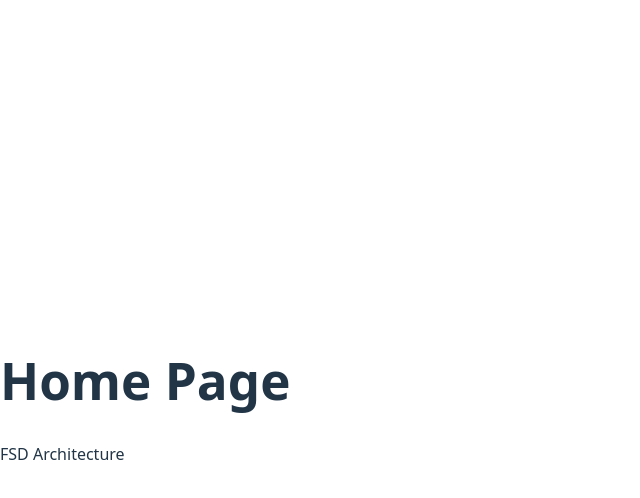
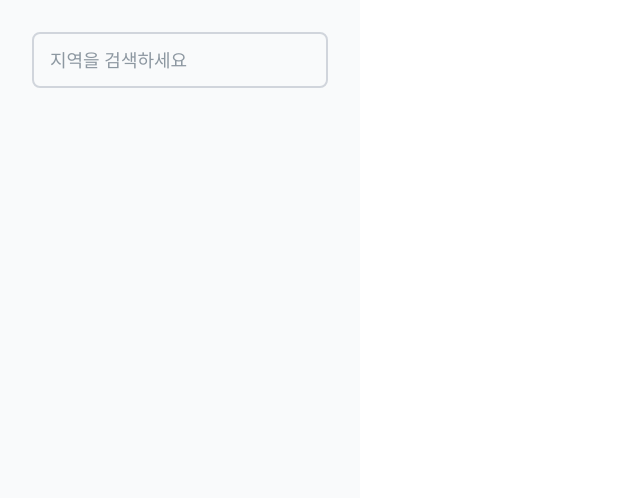
Before and after one commit to winterairy/REALTEETH-Task, a React (Vite) app: page / in a window 1280 px wide. Shown: the top 498 px of the page, without its empty margins (0-640 px from the left). Built offline with nearby package versions, Linux system fonts and the light colour scheme.

Commit message:
feat(#3): 검색창 UI 구성
- input을 활용한 기본 검색창 UI 틀 구성
ㄴ 검색창 focus 시에 검색창이 길어지면서 z-index를 조정해 검색창만 보이도록 조정
ㄴ 검색어 입력 시 실시간으로 검색어가 포함된 문구를 데이터에서 확인

```diff
--- a/src/app/providers/index.tsx
+++ b/src/app/providers/index.tsx
@@ -1,9 +1,10 @@
 import { ReactNode } from 'react';
+import { BrowserRouter } from 'react-router-dom';
 
 interface AppProvidersProps {
   children: ReactNode;
 }
 
 export const AppProviders = ({ children }: AppProvidersProps) => {
-  return <>{children}</>;
+  return <BrowserRouter>{children}</BrowserRouter>;
 };
--- a/src/pages/home/index.ts
+++ b/src/pages/home/index.ts
@@ -1 +1,2 @@
 export { HomePage } from './ui/HomePage';
+export { SearchBar } from './ui/SearchBar';
--- a/src/pages/home/ui/HomePage.tsx
+++ b/src/pages/home/ui/HomePage.tsx
@@ -1,8 +1,12 @@
-export const HomePage = () => {
+import { type ReactElement } from "react";
+import { SearchBar } from "./SearchBar";
+
+export const HomePage = (): ReactElement => {
   return (
-    <div>
-      <h1>Home Page</h1>
-      <p>FSD Architecture</p>
+    <div className="min-h-screen bg-gray-50 p-8">
+      <div className="max-w-4xl mx-auto">
+        <SearchBar />
+      </div>
     </div>
   );
 };
--- /dev/null
+++ b/src/pages/home/ui/SearchBar.tsx
@@ -0,0 +1,163 @@
+import { useState, useRef, useEffect, useMemo, type ReactElement } from "react";
+import { useNavigate } from "react-router-dom";
+
+// 지역 데이터 더미
+const REGIONS: readonly string[] = [
+  "서울특별시",
+  "부산광역시",
+  "대구광역시",
+  "인천광역시",
+  "광주광역시",
+  "대전광역시",
+  "울산광역시",
+  "세종특별자치시",
+  "경기도",
+  "강원도",
+  "충청북도",
+  "충청남도",
+  "전라북도",
+  "전라남도",
+  "경상북도",
+  "경상남도",
+  "제주특별자치도",
+  "서울 강남구",
+  "서울 강동구",
+  "서울 강북구",
+  "서울 강서구",
+  "서울 관악구",
+  "서울 광진구",
+  "서울 구로구",
+  "서울 금천구",
+  "서울 노원구",
+  "서울 도봉구",
+  "서울 동대문구",
+  "서울 동작구",
+  "서울 마포구",
+  "서울 서대문구",
+  "서울 서초구",
+  "서울 성동구",
+  "서울 성북구",
+  "서울 송파구",
+  "서울 양천구",
+  "서울 영등포구",
+  "서울 용산구",
+  "서울 은평구",
+  "서울 종로구",
+  "서울 중구",
+  "서울 중랑구",
+];
+
+export const SearchBar = (): ReactElement => {
+  const [searchQuery, setSearchQuery] = useState<string>("");
+  const [isFocused, setIsFocused] = useState<boolean>(false);
+  const searchContainerRef = useRef<HTMLDivElement>(null);
+  const navigate = useNavigate();
+
+  // 검색어에 따라 지역 필터링
+  const filteredRegions: string[] = useMemo<string[]>(() => {
+    if (searchQuery.trim() === "") {
+      return [];
+    }
+    return REGIONS.filter((region: string) =>
+      region.toLowerCase().includes(searchQuery.toLowerCase())
+    );
+  }, [searchQuery]);
+
+  // 외부 클릭 시 focus 해제
+  useEffect(() => {
+    const handleClickOutside = (event: MouseEvent): void => {
+      if (
+        searchContainerRef.current &&
+        !searchContainerRef.current.contains(event.target as Node)
+      ) {
+        setIsFocused(false);
+      }
+    };
+
+    document.addEventListener("mousedown", handleClickOutside);
+    return (): void => {
+      document.removeEventListener("mousedown", handleClickOutside);
+    };
+  }, []);
+
+  const handleInputChange = (e: React.ChangeEvent<HTMLInputElement>): void => {
+    setSearchQuery(e.target.value);
+  };
+
+  const handleInputFocus = (): void => {
+    setIsFocused(true);
+  };
+
+  const handleRegionClick = (): void => {
+    setSearchQuery("");
+    setIsFocused(false);
+    // 메인화면으로 이동 (현재는 홈으로 이동)
+    navigate("/");
+  };
+
+  const showResults: boolean = isFocused;
+
+  return (
+    <>
+      {isFocused && (
+        <div
+          className="fixed inset-0 bg-white bg-opacity-50 z-40"
+          onClick={(): void => setIsFocused(false)}
+        />
+      )}
+      <div ref={searchContainerRef} className="relative">
+        <div
+          className={`relative transition-all duration-300 ${
+            isFocused ? "z-50" : "z-10"
+          }`}
+          style={
+            isFocused
+              ? ({
+                  position: "fixed",
+                  top: "2rem",
+                  left: "1rem",
+                  right: "1rem",
+                  width: "calc(100% - 2rem)",
+                } as React.CSSProperties)
+              : ({} as React.CSSProperties)
+          }
+        >
+          <input
+            type="text"
+            value={searchQuery}
+            onChange={handleInputChange}
+            onFocus={handleInputFocus}
+            placeholder="지역을 검색하세요"
+            className="w-full px-4 py-3 text-lg border-2 border-gray-300 rounded-lg focus:outline-none focus:border-blue-500 transition-all"
+          />
+
+          {showResults && (
+            <div className="absolute top-full left-0 right-0 mt-2 bg-white border border-gray-200 rounded-lg shadow-lg max-h-96 overflow-y-auto">
+              {searchQuery.trim() === "" ? (
+                <div className="px-4 py-8 text-center text-gray-500">
+                  검색어를 입력하세요
+                </div>
+              ) : filteredRegions.length > 0 ? (
+                <ul className="py-2">
+                  {filteredRegions.map((region: string, index: number) => (
+                    <li
+                      key={index}
+                      onClick={handleRegionClick}
+                      className="px-4 py-3 hover:bg-gray-100 cursor-pointer transition-colors"
+                    >
+                      {region}
+                    </li>
+                  ))}
+                </ul>
+              ) : (
+                <div className="px-4 py-8 text-center text-gray-500">
+                  검색 결과가 없습니다
+                </div>
+              )}
+            </div>
+          )}
+        </div>
+      </div>
+    </>
+  );
+};
--- a/src/shared/styles/index.css
+++ b/src/shared/styles/index.css
@@ -1,3 +1,5 @@
+@import "tailwindcss";
+
 :root {
   font-family: system-ui, Avenir, Helvetica, Arial, sans-serif;
   line-height: 1.5;
```
